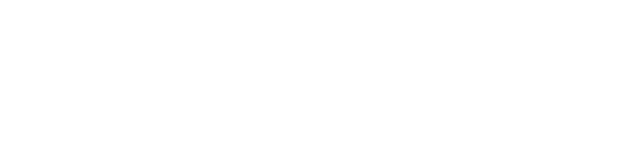
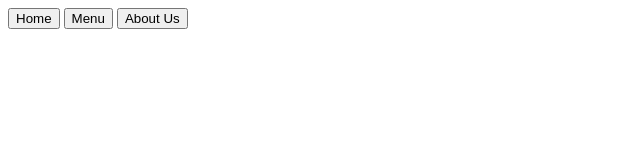
Before and after one commit to Faizan0994/restaurant-page, a plain HTML site: page src/index.html in a window 1280 px wide. Shown: the whole page, without its empty margins (0-640 px from the left). Drawn offline with Linux system fonts and the light colour scheme.

Commit message:
Layout the basic structure of page

```diff
--- a/src/index.html
+++ b/src/index.html
@@ -6,6 +6,13 @@
     <title>Restaurant Page</title>
 </head>
 <body>
-
+    <header>
+        <nav>
+            <button>Home</button>
+            <button>Menu</button>
+            <button>About Us</button>
+        </nav>
+    </header>
+    <div id="content"></div>
 </body>
 </html>
```
